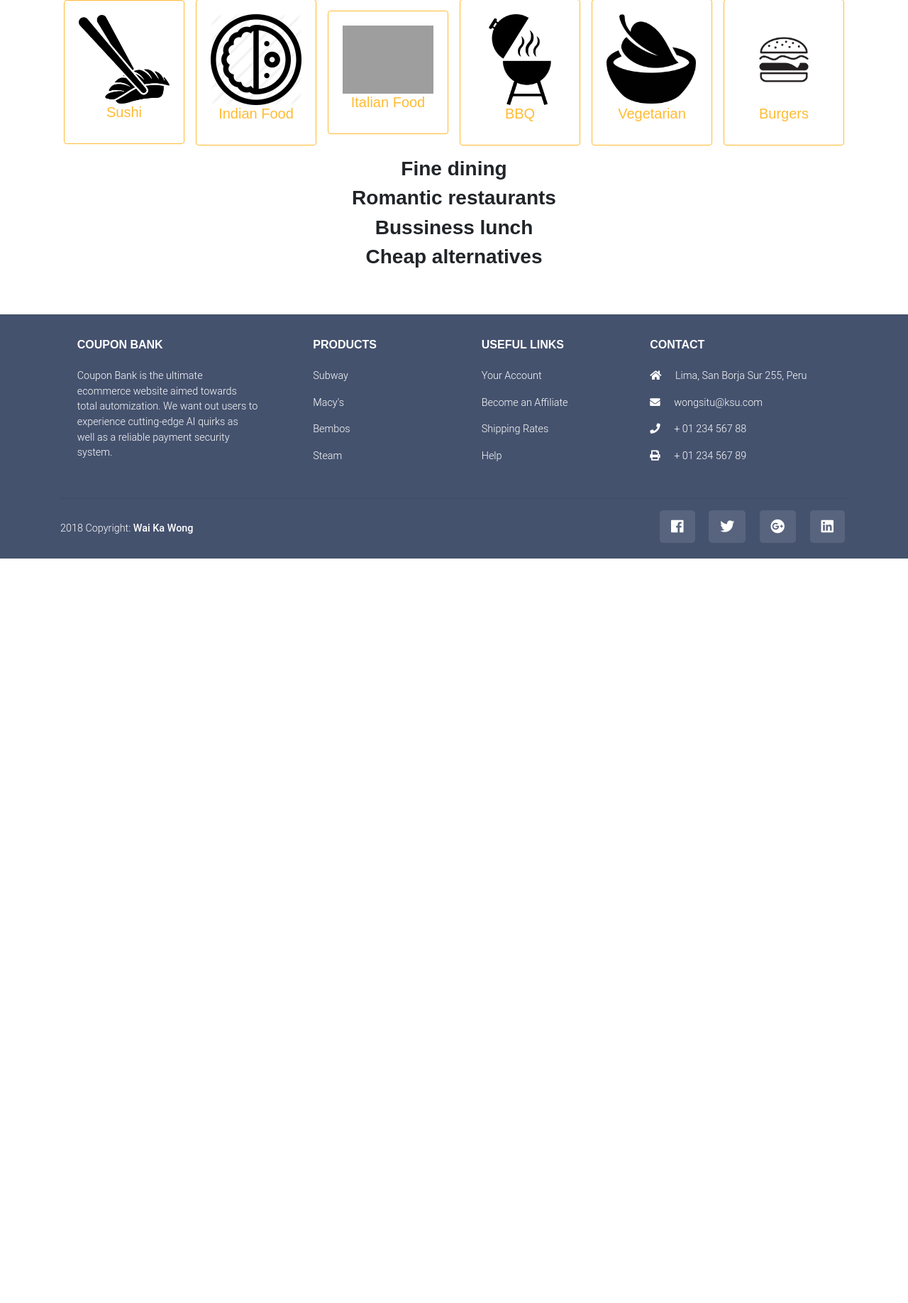
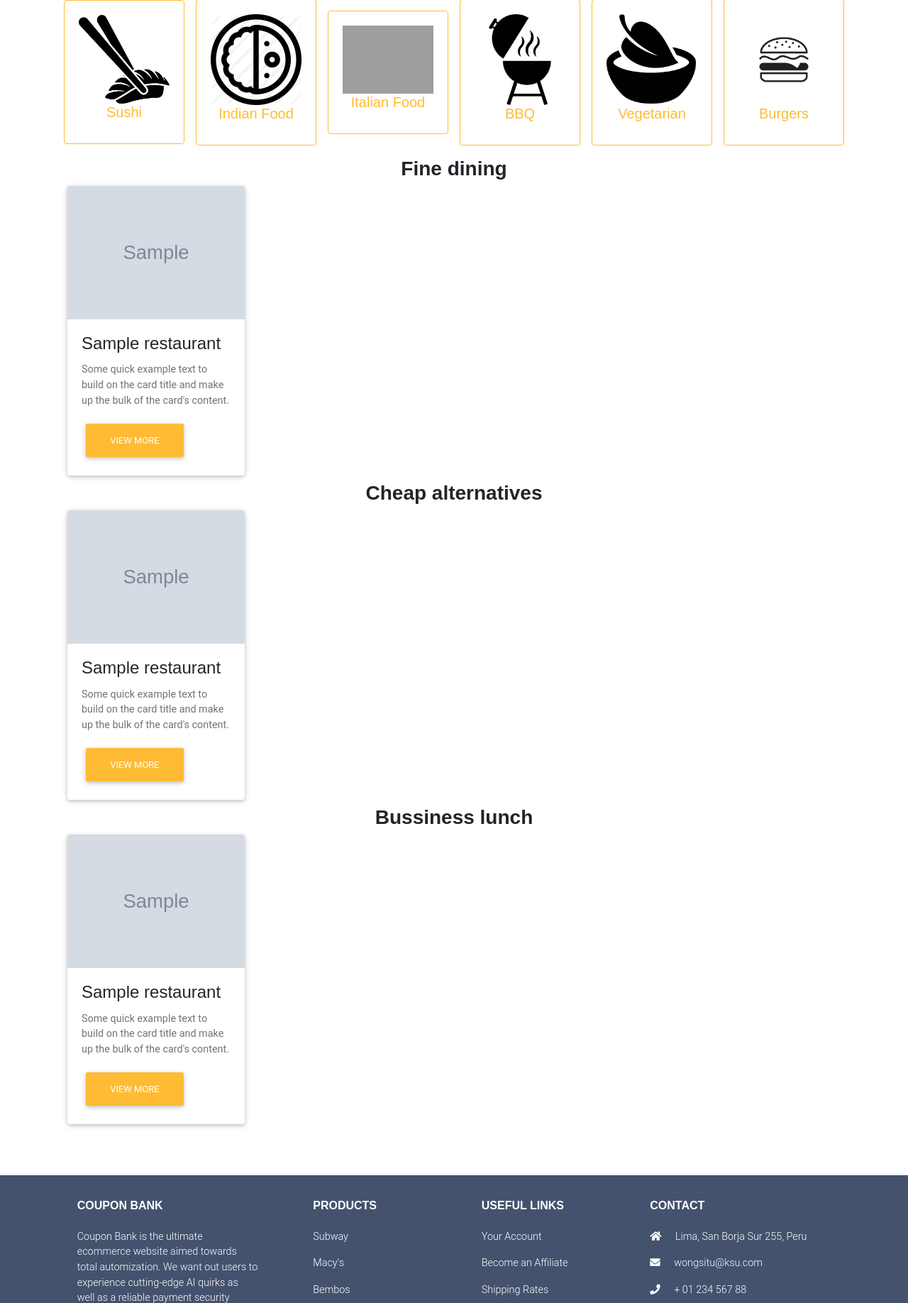
Before and after one commit to wongsitu/Coupon-Bank, a Django app: page /coupon_bank_eats in a window 1280 px wide. Shown: the part 345-2181 px from the top of the page at 71% size. Before the commit the page ends 1132 px from the top, so only its background shows below. Run offline with Django 3.2, Linux system fonts and the light colour scheme; tables that the repository leaves empty hold one stand-in row (values such as "Sample post"); grey boxes marked "Sample" are stand-in pictures; a database or web service that is not in the repository returns one stand-in record (values such as "Sample title"); data that the repository does not hold is empty; parts of the project's set-up code (start-up, migrations or seed data) failed here and were passed over; some libraries are stand-ins or nearby versions; grey boxes are pictures that could not be loaded.

Commit message:
Coupon bank eats view displaying

```diff
--- a/couponBank/templates/couponBank/coupon_bank_eats.html
+++ b/couponBank/templates/couponBank/coupon_bank_eats.html
@@ -83,20 +83,49 @@
     </div>
 </div>
 <h3 class="text-center">Fine dining</h3>
-<div>
-
+<div class="d-flex">
+    {% for restaurant in fine_dining.json.businesses %}
+        <div class="col-md-3">
+            <div class="card mb-2">
+                <img class="card-img-top" src="{{restaurant.image_url}}" alt="Card image cap">
+                <div class="card-body">
+                    <h4 class="card-title">{{restaurant.name}}</h4>
+                    <p class="card-text">Some quick example text to build on the card title and make up the bulk of the card's content.</p>
+                    <a class="btn btn-warning">View more</a>
+                </div>
+            </div>
+        </div>
+    {% endfor%}
 </div>
-<h3 class="text-center">Romantic restaurants</h3>
-<div>
-
+<h3 class="text-center">Cheap alternatives</h3>
+<div class="d-flex">
+    {% for rest in cheap_alt.json.businesses %}
+        <div class="col-md-3">
+            <div class="card mb-2">
+                <img class="card-img-top" src="{{rest.image_url}}" alt="Card image cap">
+                <div class="card-body">
+                    <h4 class="card-title">{{rest.name}}</h4>
+                    <p class="card-text">Some quick example text to build on the card title and make up the bulk of the card's content.</p>
+                    <a class="btn btn-warning">View more</a>
+                </div>
+            </div>
+        </div>
+    {% endfor%}
 </div>
 <h3 class="text-center">Bussiness lunch</h3>
-<div>
-
-</div>
-<h3 class="text-center">Cheap alternatives</h3>
-<div>
-
+<div class="d-flex">
+    {% for rest in business.json.businesses %}
+        <div class="col-md-3">
+            <div class="card mb-2">
+                <img class="card-img-top" src="{{rest.image_url}}" alt="Card image cap">
+                <div class="card-body">
+                    <h4 class="card-title">{{rest.name}}</h4>
+                    <p class="card-text">Some quick example text to build on the card title and make up the bulk of the card's content.</p>
+                    <a class="btn btn-warning">View more</a>
+                </div>
+            </div>
+        </div>
+    {% endfor%}
 </div>
 
 {% endblock %}
--- a/couponBank/views.py
+++ b/couponBank/views.py
@@ -110,14 +110,15 @@ def FAQ(request):
 
 def coupon_bank_eats(request):
     headers = {"Authorization" : "Bearer " + settings.YELP_API_KEY}
-    fine_dining = requests.get("https://api.yelp.com/v3/businesses/search?price=4&location=San+Francisco&limit=4",headers=headers)
-    cheap_alt = requests.get("https://api.yelp.com/v3/businesses/search?price=1,2&location=San+Francisco&limit=4",headers=headers)
-    business = requests.get("https://api.yelp.com/v3/businesses/search?find_desc=business+lunch&location=San+Francisco&limit=4",headers=headers)
+    query_url = "https://api.yelp.com/v3/businesses/search?"
+    fine_dining = requests.get(query_url + "find_desc=business+lunch&location=San+Francisco&limit=4&offset=6", headers=headers)
+    cheap_alt = requests.get(query_url + "price=1&location=San+Francisco&limit=4&offset=2", headers=headers)
+    business = requests.get(query_url + "categories=tradamerican&location=San+Francisco&limit=4", headers=headers)
     content = {
         'fine_dining':fine_dining,
         'cheap_alt': cheap_alt,
         'business':business,
-    }
+        }
     return render(request, 'couponBank/coupon_bank_eats.html',content)
 
 def coupon_bank_eats_type(request,food):
@@ -125,8 +126,7 @@ def coupon_bank_eats_type(request,food):
     response = requests.get("https://api.yelp.com/v3/businesses/search?categories={}&location=San+Francisco".format(food),headers=headers)
     content = {
         'response': response
-    }
-    print(response.json())
+        }
     return render(request, 'couponBank/coupon_bank_eats_type.html',content)
 
 @login_required
```
